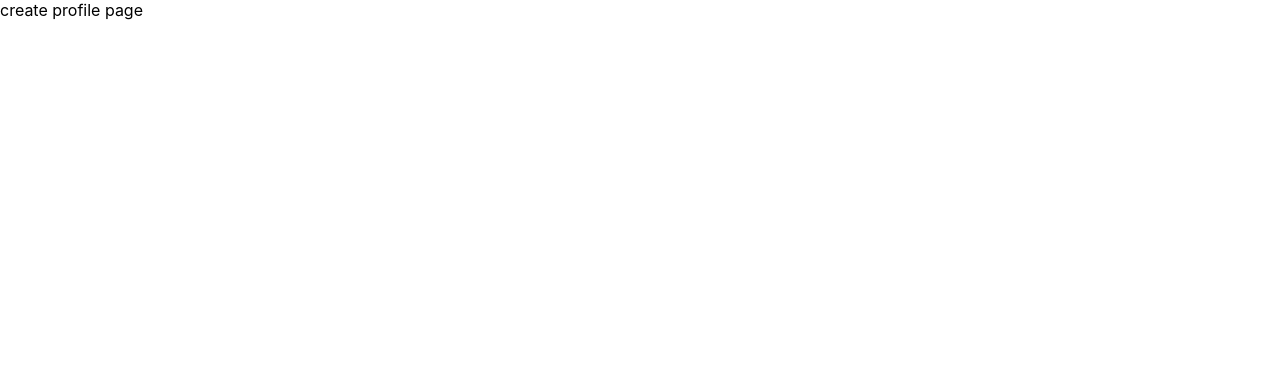
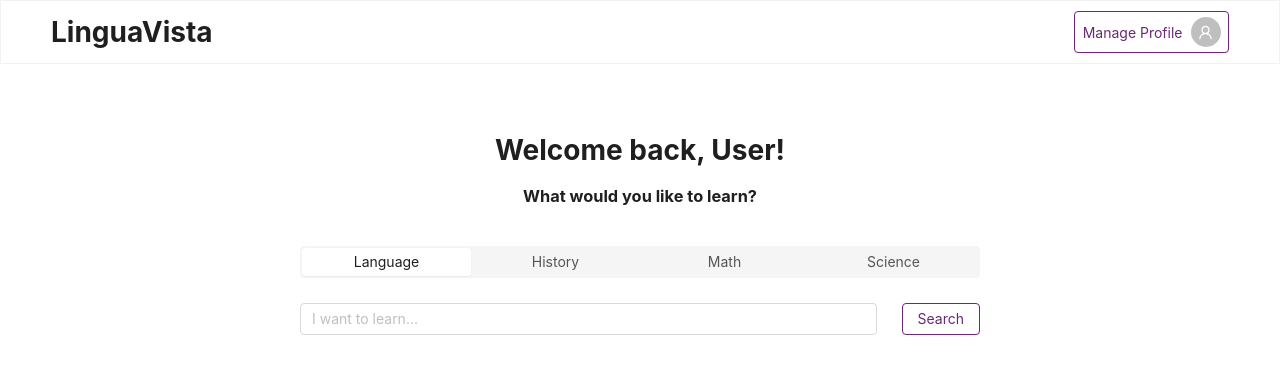
Before and after one commit to hcshires/LinguaVista, a React (Create React App) app in the folder frontend/: page / in a window 1280 px wide. Shown: the top 374 px of the page. Built offline with nearby package versions, Linux system fonts and the light colour scheme.

Commit message:
Barebones UI
Co-authored-by: Abhushan Pradhan <apradhan7678@users.noreply.github.com>

```diff
--- a/frontend/src/App.tsx
+++ b/frontend/src/App.tsx
@@ -1,25 +1,46 @@
 import React from "react";
-import { Button, ConfigProvider } from "antd";
+import { ConfigProvider } from "antd";
 import { BrowserRouter as Router, Routes, Route } from "react-router-dom";
 import Home from "./pages/Home";
 import Chat from "./pages/Chat";
 import Room from "./pages/Room";
-import CreateProfile from "./pages/CreateProfile";
+import { SearchContextProvider } from "./context/SearchContext";
 
 const App: React.FC = () => (
-	<ConfigProvider theme={{ token: { colorPrimary: "#00b96b" } }}>
-		{/* <div className="App">
-			<Button type="primary">Button</Button>
-		</div> */}
+	<ConfigProvider
+		theme={{
+			components: {
+				Button: {
+					colorPrimaryBgHover: "#692974", // purple
+					colorBorder: "#692974",
+					colorText: "#692974",
+					colorBgTextHover: "white",
+					algorithm: true, // Enable algorithm
+					borderRadius: 4,
+				},
+			},
+			token: {
+				// Seed Token
+				colorPrimary: "#692974", // purple
+				colorFillSecondary: "#0DB88F", // green
+				colorFillTertiary: "#1171AC", // blue
+				colorFill: "#92F4F5", // light blue
+				borderRadius: 4,
+
+				// Alias Token
+				colorBgContainer: "white",
+			},
+		}}>
+		<SearchContextProvider>
 			<Router>
 				<Routes>
-				<Route path="/" element={<CreateProfile />} />
-				<Route path="/home" element={<Home />} />
+					<Route path="/" element={<Home />} />
 					<Route path="/room/:id" element={<Room />} />
 					<Route path="/chat" element={<Chat />} />
 					{/* Add other routes */}
 				</Routes>
 			</Router>
+		</SearchContextProvider>
 	</ConfigProvider>
 );
 
--- /dev/null
+++ b/frontend/src/components/Navbar.tsx
@@ -0,0 +1,12 @@
+import React from "react";
+import { Header } from "antd/es/layout/layout";
+
+const Navbar: React.FC = () => {
+	return (
+		<Header style={{ backgroundColor: "white" }}>
+			<h1>LinguaVista</h1>
+		</Header>
+	);
+};
+
+export default Navbar;
--- /dev/null
+++ b/frontend/src/components/SearchBar.tsx
@@ -0,0 +1,28 @@
+import { useState } from "react";
+import { Button, Flex, Input, Space } from "antd";
+
+import { useSearch } from "../context/SearchContext";
+
+const SearchBar = () => {
+	const { setSearchQuery } = useSearch();
+	const [search, setSearch] = useState("");
+
+	return (
+		<Flex style={{ width: "100%", margin: "25px 0" }}>
+			<Input
+				style={{ flex: 1, marginRight: "25px" }}
+				placeholder="I want to learn..."
+				onChange={(e) => setSearch(e.target.value)}
+				value={search}
+			/>
+			<Button
+				onClick={() => {
+					setSearchQuery(search);
+				}}>
+				Search
+			</Button>
+		</Flex>
+	);
+};
+
+export default SearchBar;
--- /dev/null
+++ b/frontend/src/context/SearchContext.tsx
@@ -0,0 +1,27 @@
+import { createContext, useState, useMemo, useContext } from "react";
+import { SEARCH_CATEGORIES } from "../helpers/Lang";
+
+const SearchContext = createContext<any | null>(null);
+
+const SearchContextProvider = ({ children }: { children: any }) => {
+	const [searchCategory, setSearchCategory] = useState(SEARCH_CATEGORIES[0]);
+	const [searchQuery, setSearchQuery] = useState("");
+
+	console.log(searchQuery);
+
+	const SearchContextValue = useMemo(
+		() => ({
+			searchCategory,
+			searchQuery,
+			setSearchCategory,
+			setSearchQuery,
+		}),
+		[searchCategory, searchQuery]
+	);
+
+	return <SearchContext.Provider value={SearchContextValue}>{children}</SearchContext.Provider>;
+};
+
+const useSearch = () => useContext(SearchContext);
+
+export { SearchContext, SearchContextProvider, useSearch };
--- /dev/null
+++ b/frontend/src/helpers/Lang.ts
@@ -0,0 +1,3 @@
+const SEARCH_CATEGORIES = ["Language", "History", "Math", "Science"];
+
+export { SEARCH_CATEGORIES };
--- a/frontend/src/index.css
+++ b/frontend/src/index.css
@@ -1,13 +1,14 @@
 body {
-  margin: 0;
-  font-family: -apple-system, BlinkMacSystemFont, 'Segoe UI', 'Roboto', 'Oxygen',
-    'Ubuntu', 'Cantarell', 'Fira Sans', 'Droid Sans', 'Helvetica Neue',
-    sans-serif;
-  -webkit-font-smoothing: antialiased;
-  -moz-osx-font-smoothing: grayscale;
+	margin: 0;
+	padding: 0;
+	height: 100vh;
+	background-color: white;
+	font-family: -apple-system, BlinkMacSystemFont, "Segoe UI", "Roboto", "Oxygen", "Ubuntu", "Cantarell", "Fira Sans", "Droid Sans", "Helvetica Neue",
+		sans-serif;
+	-webkit-font-smoothing: antialiased;
+	-moz-osx-font-smoothing: grayscale;
 }
 
 code {
-  font-family: source-code-pro, Menlo, Monaco, Consolas, 'Courier New',
-    monospace;
+	font-family: source-code-pro, Menlo, Monaco, Consolas, "Courier New", monospace;
 }
--- a/frontend/src/pages/CreateProfile.tsx
+++ b/frontend/src/pages/CreateProfile.tsx
@@ -1,11 +1,68 @@
-import React from 'react';
+import React from "react";
+import type { FormProps } from "antd";
+import { Button, Checkbox, Flex, Form, Input } from "antd";
+import { Layout } from "antd";
+import { Content, Header } from "antd/es/layout/layout";
+import Navbar from "../components/Navbar";
 
-const CreateProfile = () => {
-    return (
-        <div>
-            create profile page
-        </div>
-    );
+type FieldType = {
+	username?: string;
+	password?: string;
+	remember?: string;
+};
+
+const onFinish: FormProps<FieldType>["onFinish"] = (values) => {
+	console.log("Success:", values);
+};
+
+const onFinishFailed: FormProps<FieldType>["onFinishFailed"] = (errorInfo) => {
+	console.log("Failed:", errorInfo);
+};
+
+const CreateProfile: React.FC = () => {
+	return (
+		<Layout style={{ height: "100vh" }}>
+			<Flex vertical>
+				<Header style={{ backgroundColor: "white" }}>
+					<h1>LinguaVista</h1>
+				</Header>
+			</Flex>
+			<Content>
+				<Flex justify="center" align="center">
+					<h3>Create Your Profile</h3>
+				</Flex>
+				<Flex justify="center" align="center">
+					<Form
+						name="basic"
+						labelCol={{ span: 8 }}
+						wrapperCol={{ span: 16 }}
+						style={{ maxWidth: 600 }}
+						initialValues={{ remember: true }}
+						onFinish={onFinish}
+						onFinishFailed={onFinishFailed}
+						autoComplete="off">
+						<Form.Item<FieldType> label="Username" name="username" rules={[{ required: true, message: "Please input your username!" }]}>
+							<Input />
+						</Form.Item>
+
+						<Form.Item<FieldType> label="Password" name="password" rules={[{ required: true, message: "Please input your password!" }]}>
+							<Input.Password />
+						</Form.Item>
+
+						<Form.Item<FieldType> name="remember" valuePropName="checked" label={null}>
+							<Checkbox>Remember me</Checkbox>
+						</Form.Item>
+
+						<Form.Item label={null}>
+							<Button type="primary" htmlType="submit">
+								Submit
+							</Button>
+						</Form.Item>
+					</Form>
+				</Flex>
+			</Content>
+		</Layout>
+	);
 };
 
 export default CreateProfile;
--- a/frontend/src/pages/Home.tsx
+++ b/frontend/src/pages/Home.tsx
@@ -1,11 +1,75 @@
-import React from 'react';
+import React, { useState } from "react";
+import { Layout, theme, Segmented, Button, Drawer, Avatar } from "antd";
+import { SEARCH_CATEGORIES } from "../helpers/Lang";
+import SearchBar from "../components/SearchBar";
+import { UserOutlined } from "@ant-design/icons";
 
-const Home = () => {
-    return (
-        <div>
-            home page
-        </div>
-    );
+const { Header, Content } = Layout;
+
+const Home: React.FC = () => {
+	const {
+		token: { colorBgContainer, borderRadiusLG },
+	} = theme.useToken();
+	const [searchCategory, setSearchCategory] = useState(SEARCH_CATEGORIES[0]);
+
+	const items = SEARCH_CATEGORIES.map((category, index) => ({
+		key: String(index + 1),
+		label: `${category}`,
+		value: `${category}`,
+	}));
+
+	const [open, setOpen] = useState(false);
+
+	const showDrawer = () => {
+		setOpen(true);
+	};
+
+	const onClose = () => {
+		setOpen(false);
+	};
+
+	return (
+		<Layout style={{ height: "100vh" }}>
+			<Header
+				style={{
+					position: "sticky",
+					top: 0,
+					zIndex: 1,
+					width: "100%",
+					display: "flex",
+					justifyContent: "space-between",
+					alignItems: "center",
+					backgroundColor: "white",
+					border: "1px solid #f2f2f2",
+				}}>
+				<h1>LinguaVista</h1>
+				<Button style={{ padding: "20px 7.5px" }} onClick={showDrawer}>
+					Manage Profile
+					<Avatar size={30} icon={<UserOutlined />} />
+				</Button>
+				<Drawer title="My Learning Profile" onClose={onClose} open={open}>
+					<p></p>
+					<p>Name</p>
+					<p>Strengths (Tags)</p>
+					<p>Likes/Dislikes</p>
+					<Button>View Progress and Notes</Button>
+				</Drawer>
+			</Header>
+			<Content style={{ background: colorBgContainer, padding: "50px", height: "100%" }}>
+				<h1 style={{ textAlign: "center" }}>Welcome back, User!</h1>
+				<h3 style={{ textAlign: "center" }}>What would you like to learn?</h3>
+				<div
+					style={{
+						padding: "24px 250px",
+						borderRadius: borderRadiusLG,
+						flexDirection: "row",
+					}}>
+					<Segmented options={items} value={searchCategory} onChange={setSearchCategory} block />
+					<SearchBar />
+				</div>
+			</Content>
+		</Layout>
+	);
 };
 
 export default Home;
--- a/frontend/src/pages/Room.tsx
+++ b/frontend/src/pages/Room.tsx
@@ -1,11 +1,7 @@
-import React from 'react';
+import React from "react";
 
-const Room = () => {
-    return (
-        <div>
-            room
-        </div>
-    );
+const Room: React.FC = () => {
+	return <div>room</div>;
 };
 
 export default Room;
```
Also changed, not shown: frontend/package.json (+4 -4 lines), frontend/src/pages/Chat.tsx (+6 -20 lines), 1 other file (tests, documents, lock files or other folders). Lines whose indentation alone changed are shown as unchanged.
